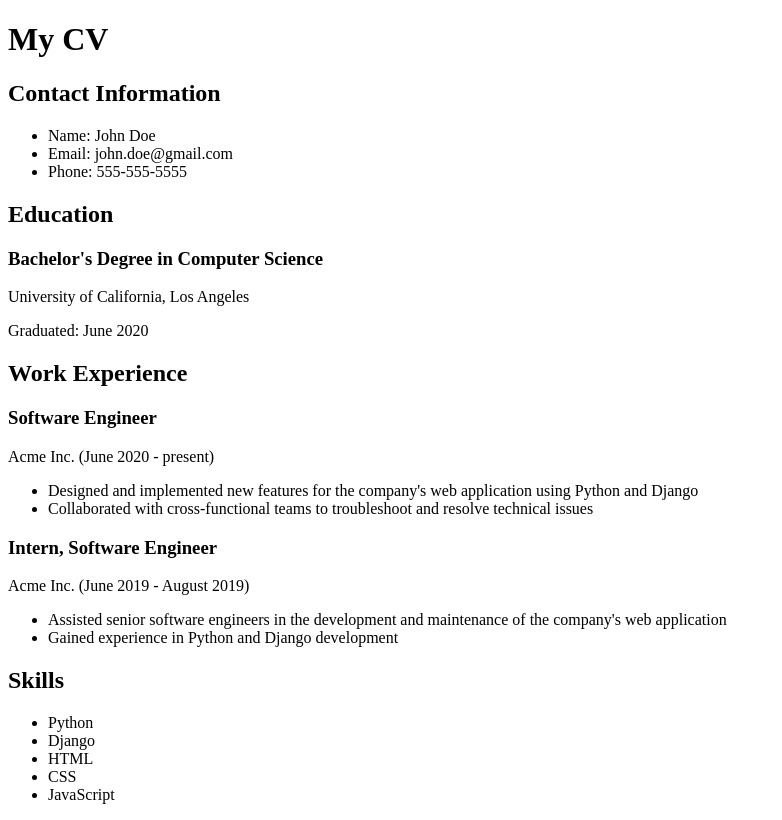
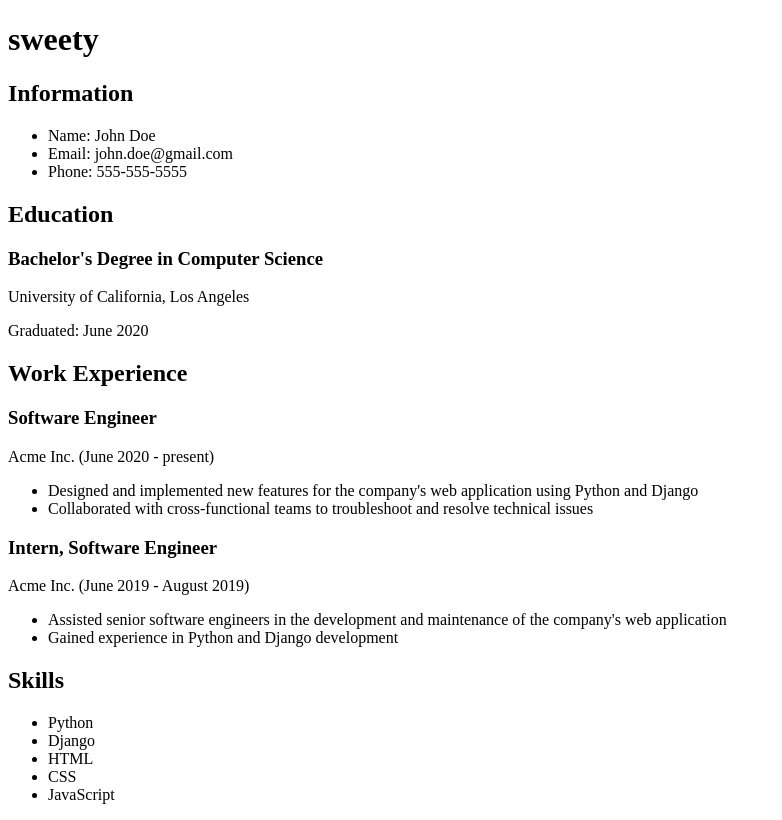
Before and after one commit to sweety86/sweety2005, a plain HTML site: page index.html in a window 1280 px wide. Shown: the whole page, without its empty margins (0-782 px from the left). Drawn offline with Linux system fonts and the light colour scheme.

Commit message:
Update index.html

```diff
--- a/index.html
+++ b/index.html
@@ -4,8 +4,8 @@
   <title>CV</title>
 </head>
 <body>
-  <h1>My CV</h1>
-  <h2>Contact Information</h2>
+  <h1>sweety</h1>
+  <h2>Information</h2>
   <ul>
     <li>Name: John Doe</li>
     <li>Email: john.doe@gmail.com</li>
```
